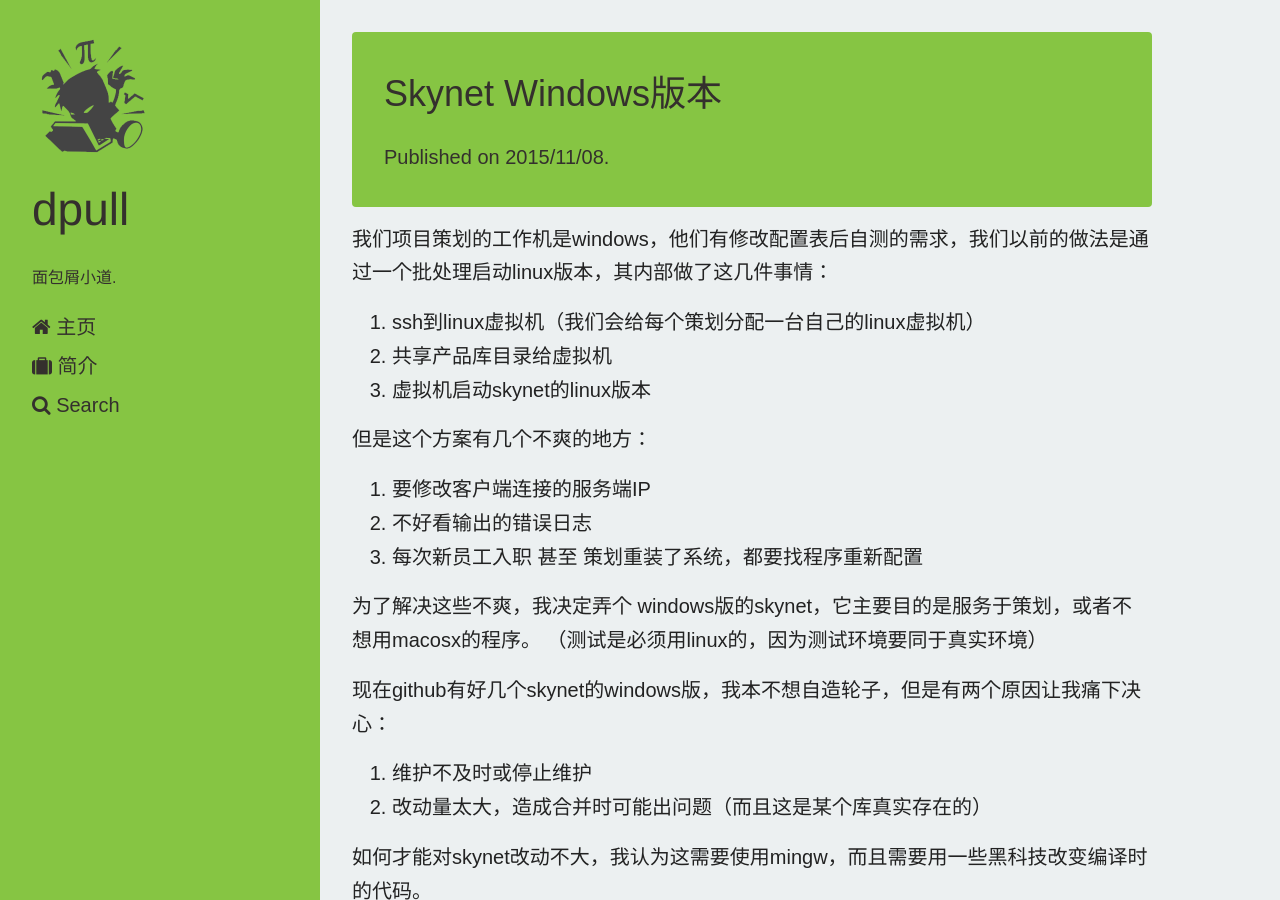
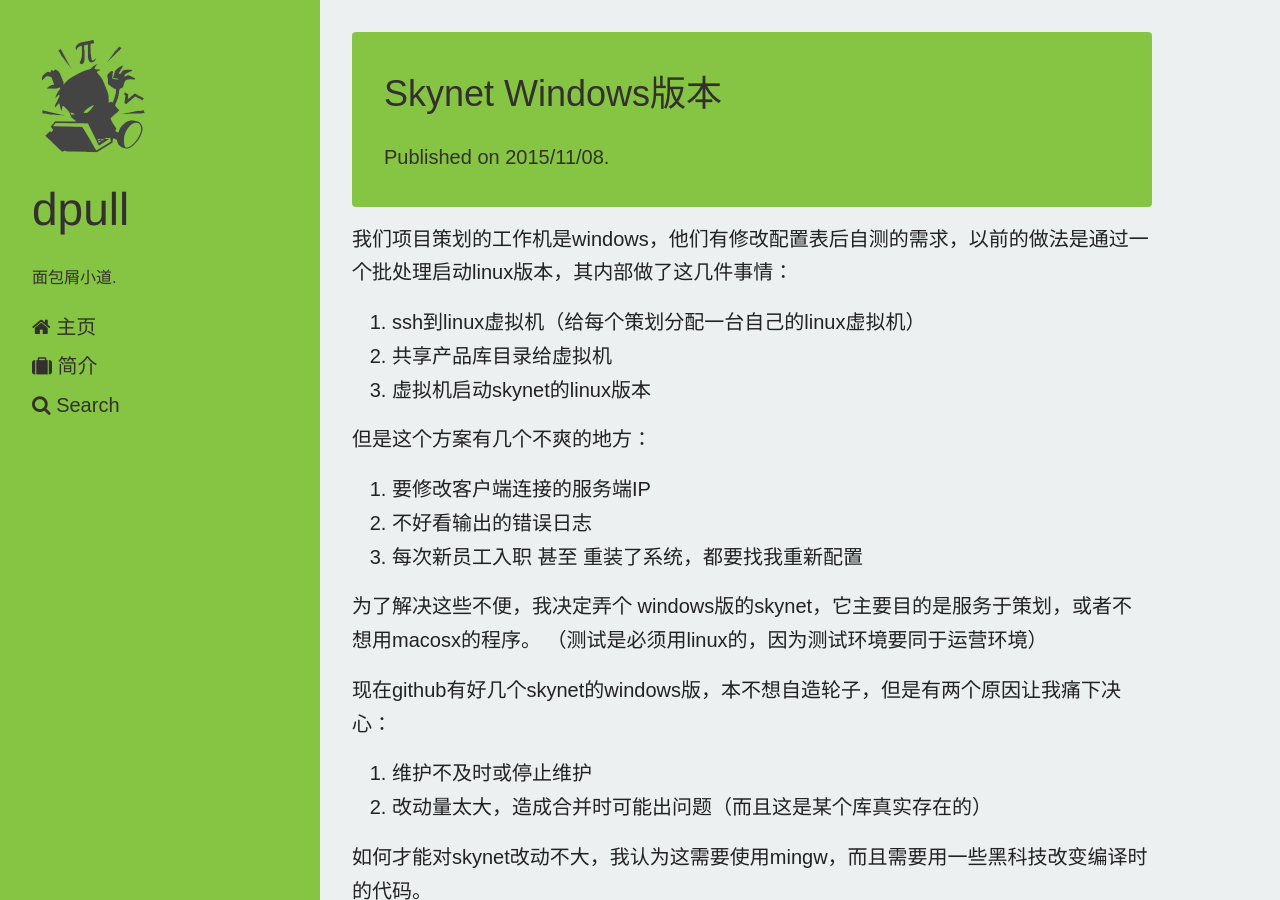
Before and after one commit to dpull/dpull.github.io, a Jekyll site: the page built from _posts/program/2015-11-08-skynet_mingw.md, in a window 1280 px wide and 900 px high. Built offline with Jekyll 4.4.1, drawn with Linux system fonts in a browser that asks for light colours; nearby versions of some CDN libraries; Markdown is read by kramdown in place of the engine named in the settings; comment, search, counter and statistics services are not loaded.

Commit message:
文字整理

```diff
--- a/_posts/program/2015-11-08-skynet_mingw.md
+++ b/_posts/program/2015-11-08-skynet_mingw.md
@@ -5,9 +5,9 @@ categories: [general, hero]
 tags: []
 ---
 
-我们项目策划的工作机是windows，他们有修改配置表后自测的需求，我们以前的做法是通过一个批处理启动linux版本，其内部做了这几件事情：
+我们项目策划的工作机是windows，他们有修改配置表后自测的需求，以前的做法是通过一个批处理启动linux版本，其内部做了这几件事情：
 
-1. ssh到linux虚拟机（我们会给每个策划分配一台自己的linux虚拟机）
+1. ssh到linux虚拟机（给每个策划分配一台自己的linux虚拟机）
 1. 共享产品库目录给虚拟机
 1. 虚拟机启动skynet的linux版本
 
@@ -15,12 +15,12 @@ tags: []
 
 1. 要修改客户端连接的服务端IP
 1. 不好看输出的错误日志
-1. 每次新员工入职 甚至 策划重装了系统，都要找程序重新配置
+1. 每次新员工入职 甚至 重装了系统，都要找我重新配置
 
-为了解决这些不爽，我决定弄个 windows版的skynet，它主要目的是服务于策划，或者不想用macosx的程序。
-（测试是必须用linux的，因为测试环境要同于真实环境）
+为了解决这些不便，我决定弄个 windows版的skynet，它主要目的是服务于策划，或者不想用macosx的程序。
+（测试是必须用linux的，因为测试环境要同于运营环境）
 
-现在github有好几个skynet的windows版，我本不想自造轮子，但是有两个原因让我痛下决心：
+现在github有好几个skynet的windows版，本不想自造轮子，但是有两个原因让我痛下决心：
 
 1. 维护不及时或停止维护
 1. 改动量太大，造成合并时可能出问题（而且这是某个库真实存在的）
```
